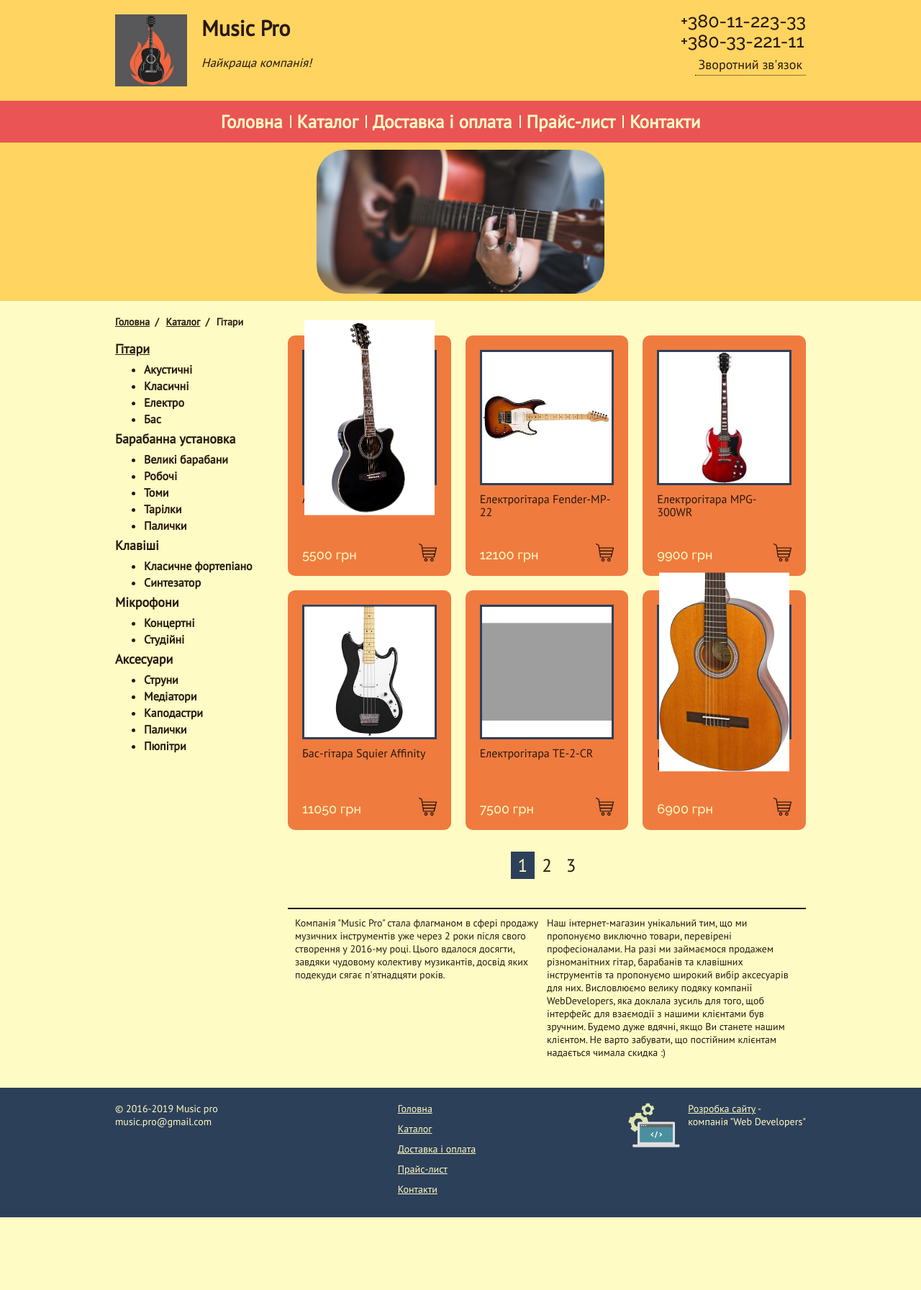
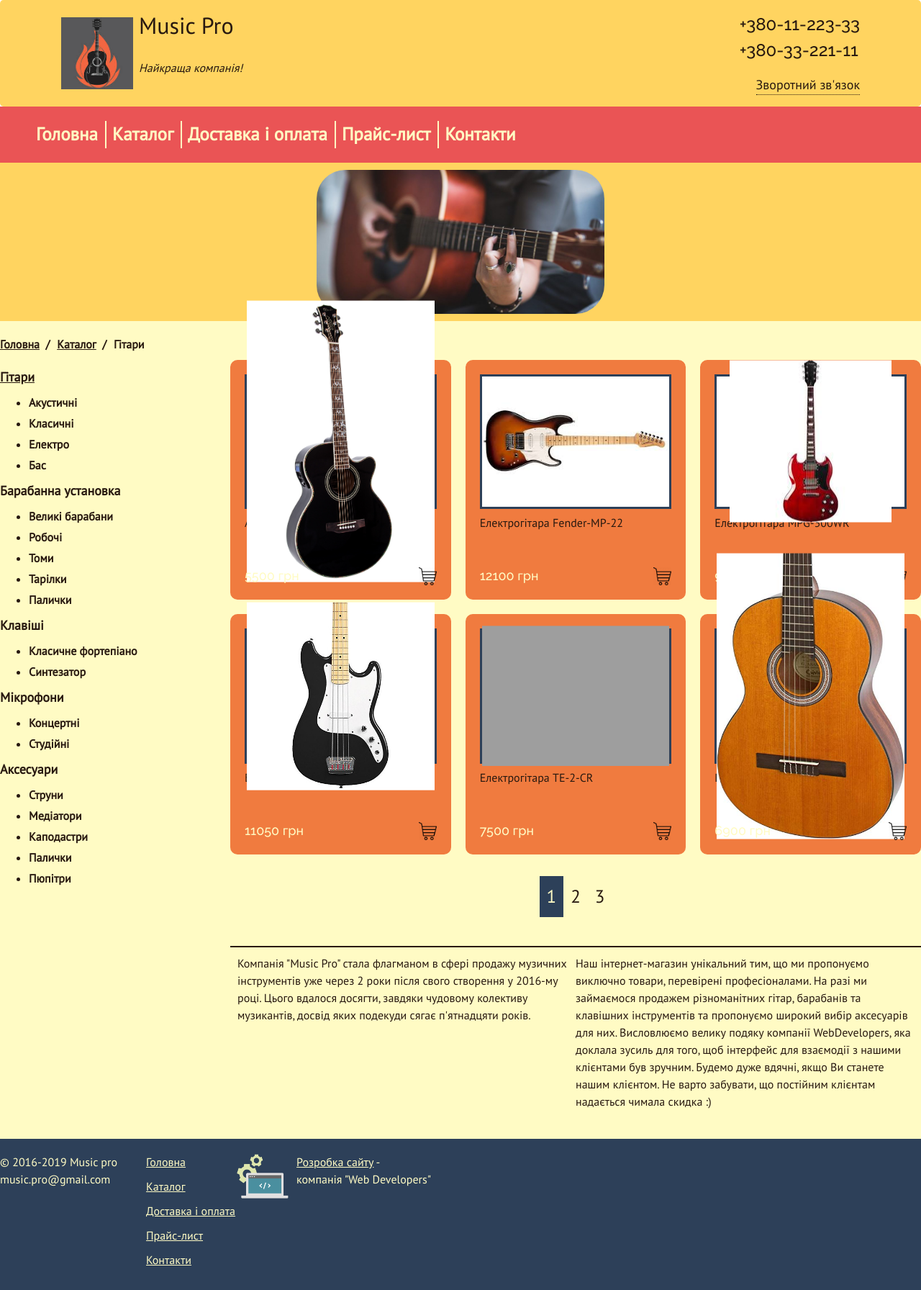
Before and after one commit to AndLvovSky/music-shop, a PHP site: page / in a window 1280 px wide. Shown: the whole page at 72% size. Before the commit the page ends 1691 px from the top, so only its background shows below. Run offline with PHP 8.4, Linux system fonts and the light colour scheme; some libraries are stand-ins or nearby versions; grey boxes are pictures that could not be loaded.

Commit message:
Restyle header

```diff
--- a/styles.css
+++ b/styles.css
@@ -1,11 +1,7 @@
 body {
-	font-size: 14px;
-	line-height: 18px;
 	font-family: "PT Sans";
-	margin: 0px;
 	color: #281910;
 	cursor: default;
-	height: 100vh;
 	user-select: none;
 }
 
@@ -19,71 +15,28 @@ body {
 	position: relative;
 }
 
-.content {
-	width: 980px;
-	padding-left: 10px;
-	padding-right: 10px;
-	margin: auto;
-}
-
 .flexible-container {
 	display: flex;
 }
 
-header {
+.jumbotron {
 	background-color: #ffd460;
-}
-
-#companyNameDiv {
-	width: 350px;
-	float: left;
-	margin-top: 20px;
-	margin-bottom: 20px;
 }
 
 #logoImage {
 	width: 100px;
-	height: auto;
-}
-
-#companyNameLeftDiv {
-	width: auto;
-	float: left;
-}
-
-#companyNameRightDiv {
-	width: auto;
-	float: left;
-	margin-left: 20px;
-}
-
-#companyNameText {
-	font-size: 30px;
-	font-weight: bold;
-	margin-top: 10px;
 }
 
 #companyNameSubText {
-	font-size: 17px;
 	font-style: italic;
-	margin-top: 30px;
-}
-
-#feedbackDiv {
-	width: fit-content;
-	float: right;
-	margin-top: 20px;
-	margin-bottom: 20px;
-	position: relative;
+	margin-top: 1.75rem;
 }
 
 #feedbackText {
 	border-bottom: 1px dotted #281910;
 	cursor: pointer;
-	font-size: 18px;
-	padding: 5px;
-	position: absolute;
-	right: 0px;
+	font-size: 1.125rem;
+	margin-top: 1rem;
 }
 
 @font-face {
@@ -93,8 +46,7 @@ header {
 
 .telephone-number {
 	font-family: "Raleway";
-	font-size: 25px;
-	margin-bottom: 10px;
+	font-size: 1.5rem;
 }
 
 @keyframes unfade {
--- a/templates/base.html
+++ b/templates/base.html
@@ -12,23 +12,23 @@
 		<script type="text/javascript" src="scripts.js"></script>
 	</head>
 	<body>
-		<div id="bodyWraper">
-		<header class="main-block flexible-container">
-			<div class="content">
-				<div id="companyNameDiv">
-					<div id="companyNameLeftDiv"><image id="logoImage" src="images/logo.jpg" alt="there should be the company logotype"/></div>
-					<div id="companyNameRightDiv">
-						<div id="companyNameText">Music Pro</div>
+		<div class="jumbotron p-3 mb-0">
+			<div class="container">
+				<div class="d-flex">
+					<div class="d-flex"><image class="align-self-center" id="logoImage" src="images/logo.jpg" alt="there should be the company logotype"/></div>
+					<div class="mr-auto ml-2">
+						<div class="h2">Music Pro</div>
 						<div id="companyNameSubText">Найкраща компанія!</div>
 					</div>
-				</div>
-				<div id="feedbackDiv">
-					<div class="telephone-number">+380-11-223-33</div>
-					<div class="telephone-number">+380-33-221-11</div>
-					<span id="feedbackText">Зворотний зв'язок</span>
+					<div>
+						<div class="telephone-number">+380-11-223-33</div>
+						<div class="telephone-number">+380-33-221-11</div>
+						<span class="float-right" id="feedbackText">Зворотний зв'язок</span>
+					</div>
 				</div>
 			</div>
-		</header>
+		</div>
+		<div id="bodyWraper">
 		<div id="menu" class="main-block">
 			<div class="flexible-container">
 			<div class="content">
```
